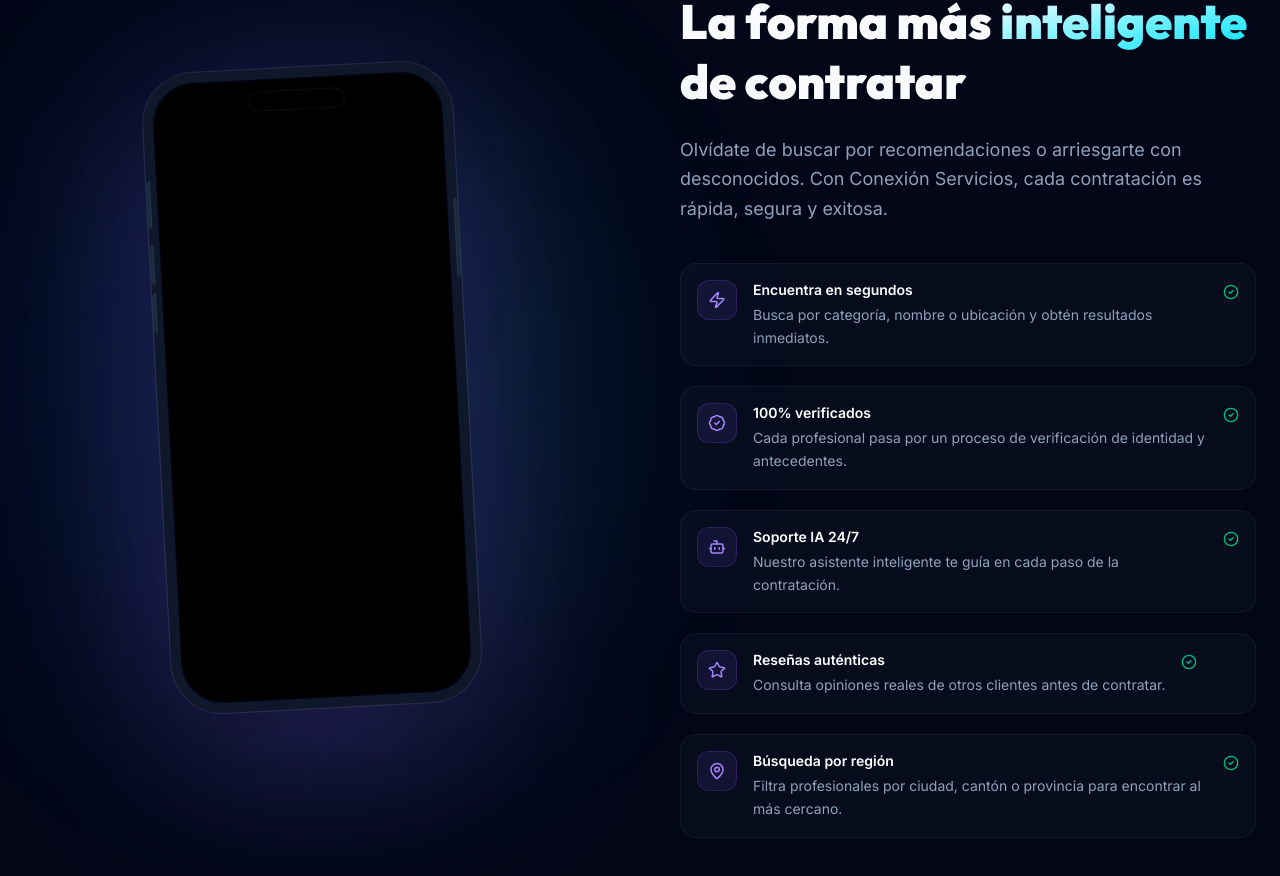
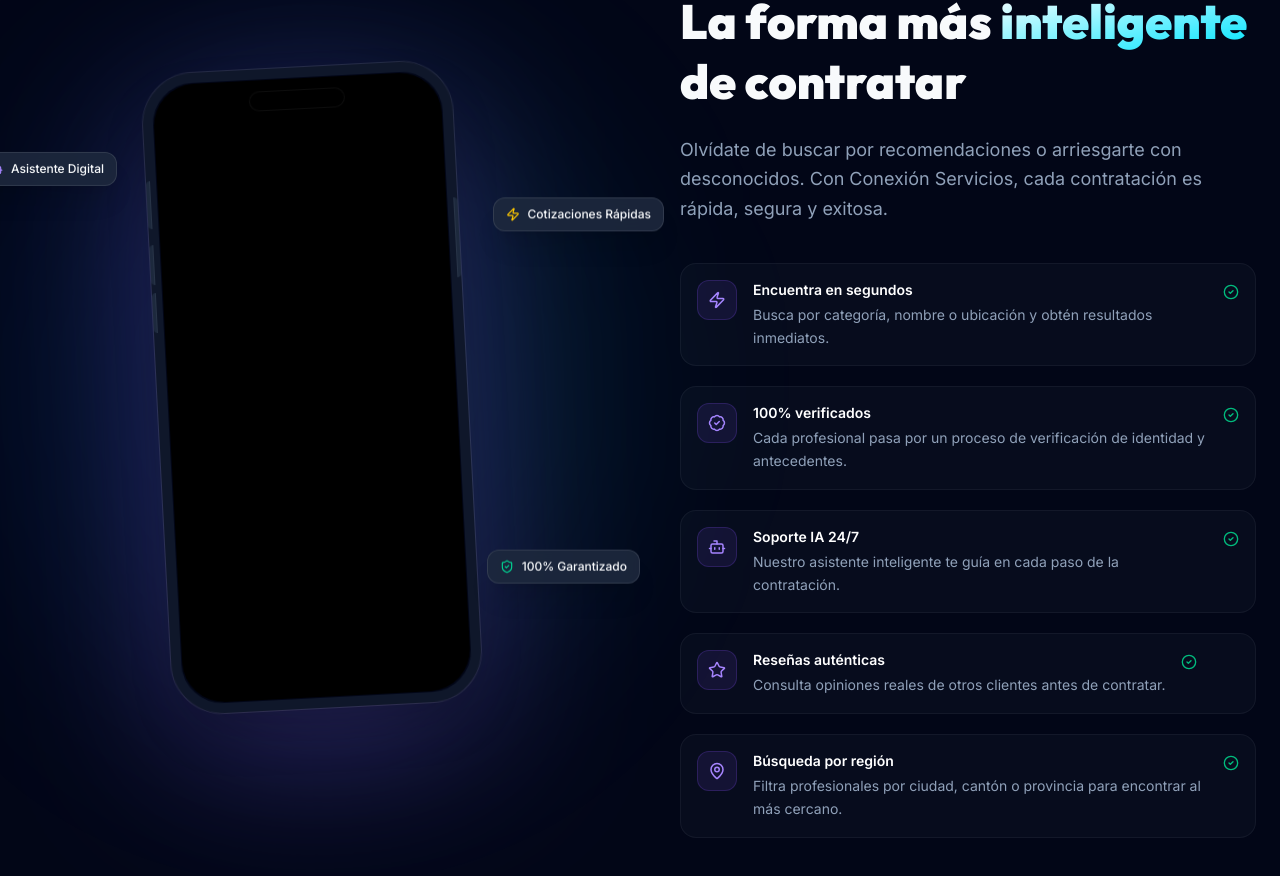
Before and after one commit to josueps15/conexionserviciosecuador, a React (Vite) app: page / in a window 1280 px wide. Shown: the part 3218-4094 px from the top of the page. Built offline with nearby package versions, Linux system fonts and the light colour scheme.

Commit message:
UI: Add floating notification chips to Usuarios section mockup

```diff
--- a/src/App.tsx
+++ b/src/App.tsx
@@ -379,6 +379,23 @@ const App: React.FC = () => {
                             className="relative hidden lg:flex justify-center order-2 lg:order-1"
                         >
                             <div className="absolute inset-0 bg-gradient-to-r from-primary/10 to-secondary/10 blur-[100px] rounded-full" />
+
+                            {/* Floating Notifications */}
+                            <motion.div animate={{ y: [-5, 5, -5] }} transition={{ duration: 4.5, repeat: Infinity, ease: 'easeInOut' }}
+                                className="absolute -left-12 top-20 flex items-center gap-2 px-3 py-2 rounded-xl bg-slate-800/90 border border-white/10 backdrop-blur-md text-xs font-medium z-20 shadow-xl whitespace-nowrap">
+                                <Bot size={14} className="text-violet-400" /> Asistente Digital
+                            </motion.div>
+
+                            <motion.div animate={{ y: [5, -5, 5] }} transition={{ duration: 3.8, repeat: Infinity, ease: 'easeInOut' }}
+                                className="absolute -right-16 top-32 flex items-center gap-2 px-3 py-2 rounded-xl bg-slate-800/90 border border-white/10 backdrop-blur-md text-xs font-medium z-20 shadow-xl whitespace-nowrap">
+                                <Zap size={14} className="text-yellow-400" /> Cotizaciones Rápidas
+                            </motion.div>
+
+                            <motion.div animate={{ y: [-4, 6, -4] }} transition={{ duration: 5.2, repeat: Infinity, ease: 'easeInOut' }}
+                                className="absolute -right-10 bottom-32 flex items-center gap-2 px-3 py-2 rounded-xl bg-slate-800/90 border border-white/10 backdrop-blur-md text-xs font-medium z-20 shadow-xl whitespace-nowrap">
+                                <ShieldCheck size={14} className="text-emerald-400" /> 100% Garantizado
+                            </motion.div>
+
                             <IPhoneMockup className="-rotate-3 drop-shadow-[0_40px_80px_rgba(139,92,246,0.3)] relative z-10">
                                 {appScreens.map((src, i) => (
                                     <motion.img
```
